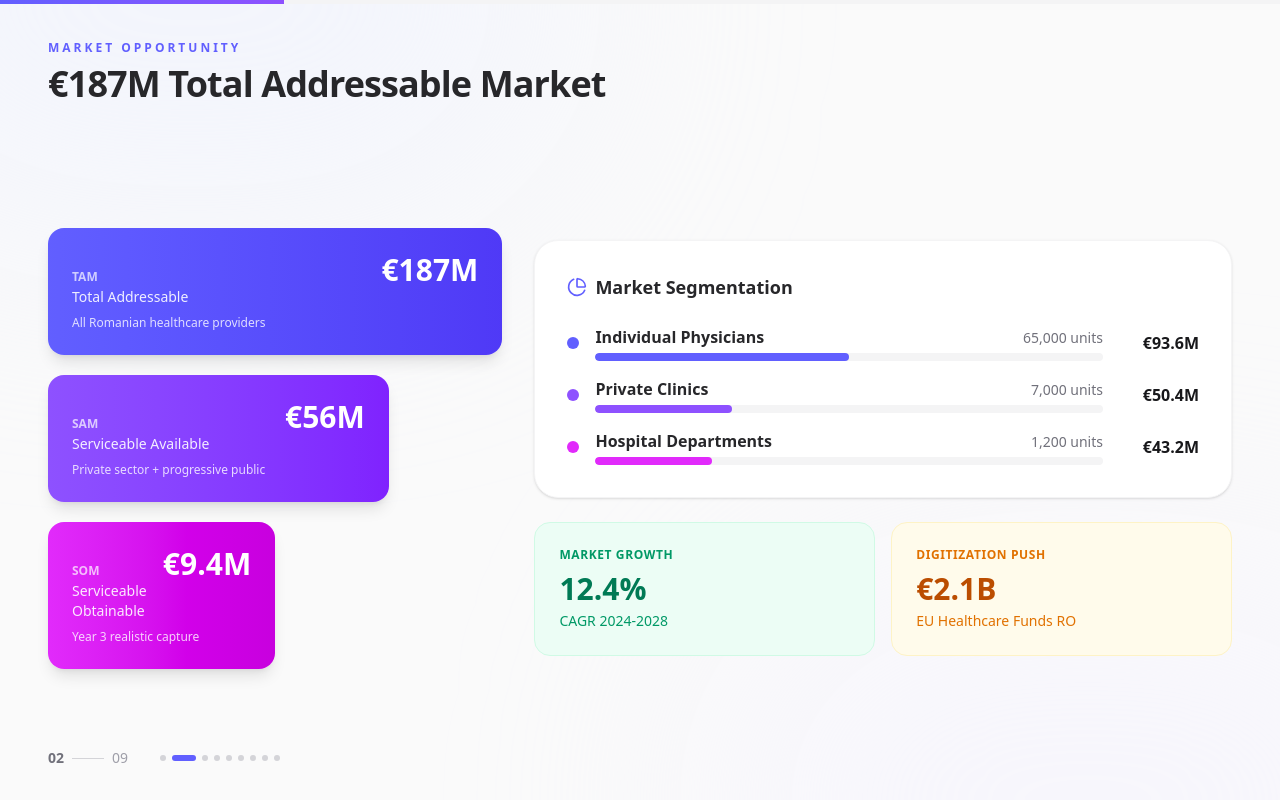
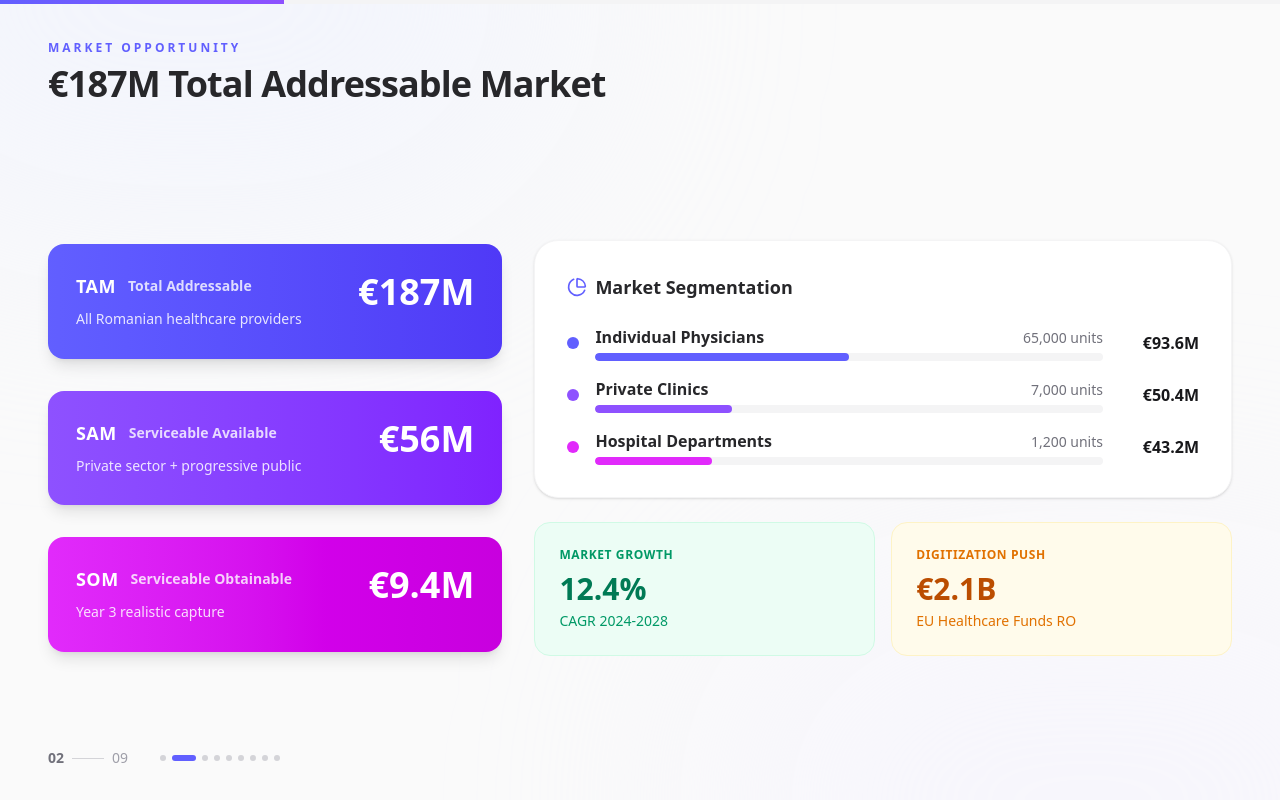
Before and after one commit to mihaicristianfarcas/presentation, a React app: page / in a window 1280 px wide. Both pictures are taken after a click on the button 193 px from the left and 758 px from the top of the page. Built offline with nearby package versions, Linux system fonts and the light colour scheme; the HTML template or start-up script is replaced by a standard one.

Commit message:
fix: sam tam bambam

```diff
--- a/src/App.tsx
+++ b/src/App.tsx
@@ -77,16 +77,6 @@ const Presentation = () => {
               </div>
             ))}
           </motion.div>
-
-          <motion.div
-            initial={{ opacity: 0 }}
-            animate={{ opacity: 1 }}
-            transition={{ delay: 0.6 }}
-            className="absolute bottom-16 left-1/2 -translate-x-1/2 flex flex-col items-center gap-2 text-zinc-300"
-          >
-            <span className="text-sm font-medium">Press → to continue</span>
-            <ChevronRight size={20} className="animate-pulse" />
-          </motion.div>
         </div>
       )
     },
@@ -99,31 +89,28 @@ const Presentation = () => {
       content: (
         <div className="grid grid-cols-5 gap-8 h-full items-center">
           {/* Left: TAM/SAM/SOM Funnel */}
-          <div className="col-span-2 flex flex-col justify-center space-y-5">
+          <div className="col-span-2 flex flex-col justify-center space-y-8">
             {[
               {
                 label: "TAM",
                 name: "Total Addressable",
                 value: "€187M",
                 desc: "All Romanian healthcare providers",
-                color: "from-indigo-500 to-indigo-600",
-                width: "100%"
+                color: "from-indigo-500 to-indigo-600"
               },
               {
                 label: "SAM",
                 name: "Serviceable Available",
                 value: "€56M",
                 desc: "Private sector + progressive public",
-                color: "from-violet-500 to-violet-600",
-                width: "75%"
+                color: "from-violet-500 to-violet-600"
               },
               {
                 label: "SOM",
                 name: "Serviceable Obtainable",
                 value: "€9.4M",
                 desc: "Year 3 realistic capture",
-                color: "from-fuchsia-500 to-fuchsia-600",
-                width: "50%"
+                color: "from-fuchsia-500 to-fuchsia-600"
               }
             ].map((tier, i) => (
               <motion.div
@@ -131,21 +118,22 @@ const Presentation = () => {
                 initial={{ x: -30, opacity: 0 }}
                 animate={{ x: 0, opacity: 1 }}
                 transition={{ delay: i * 0.15 }}
-                className="relative"
-                style={{ width: tier.width }}
+                className="w-full"
               >
                 <div className={cn(
-                  "p-6 rounded-2xl bg-gradient-to-r text-white shadow-lg",
+                  "p-7 rounded-2xl bg-gradient-to-r text-white shadow-lg",
                   tier.color
                 )}>
-                  <div className="flex items-baseline justify-between">
-                    <div>
-                      <span className="text-xs font-bold opacity-70">{tier.label}</span>
-                      <p className="text-sm font-medium opacity-90">{tier.name}</p>
+                  <div className="flex items-start justify-between gap-4">
+                    <div className="flex-1">
+                      <div className="flex items-center gap-3 mb-2">
+                        <span className="text-lg font-black tracking-wide">{tier.label}</span>
+                        <span className="text-sm font-semibold opacity-80">{tier.name}</span>
+                      </div>
+                      <p className="text-sm opacity-85 leading-relaxed">{tier.desc}</p>
                     </div>
-                    <span className="text-3xl font-black">{tier.value}</span>
+                    <span className="text-4xl font-black shrink-0">{tier.value}</span>
                   </div>
-                  <p className="text-xs mt-2 opacity-80">{tier.desc}</p>
                 </div>
               </motion.div>
             ))}
```
